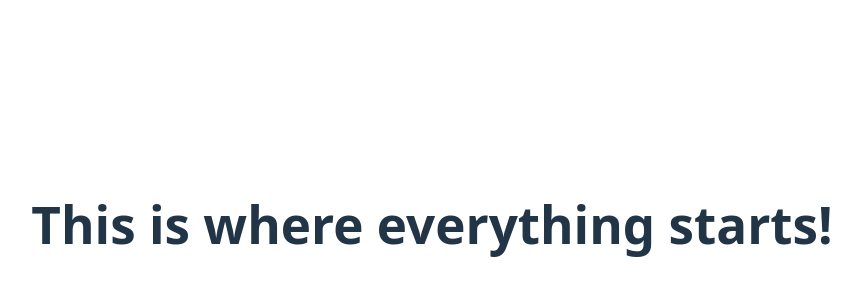
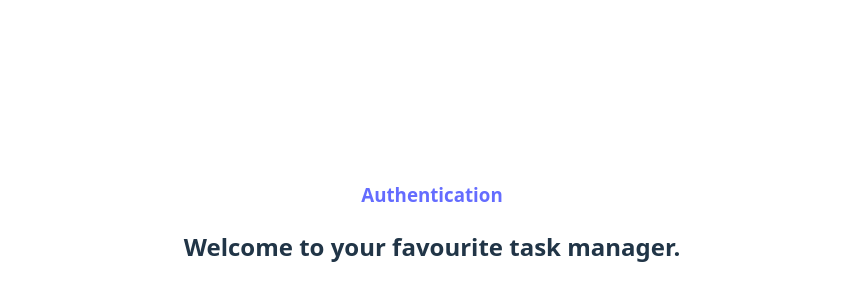
Before and after one commit to MarcoA-Pozol/TaskManager, a React (Vite) app in the folder TManagerClient/: page / in a window 1280 px wide. Shown: the part 176-476 px from the top of the page, without its empty margins (208-1069 px from the left). Built offline with nearby package versions, Linux system fonts and the light colour scheme.

Commit message:
Added routing for components.

```diff
--- a/TManagerClient/package.json
+++ b/TManagerClient/package.json
@@ -10,8 +10,10 @@
     "preview": "vite preview"
   },
   "dependencies": {
+    "framer-motion": "^12.9.2",
     "react": "^19.0.0",
-    "react-dom": "^19.0.0"
+    "react-dom": "^19.0.0",
+    "react-router-dom": "^7.5.3"
   },
   "devDependencies": {
     "@eslint/js": "^9.22.0",
--- a/TManagerClient/src/App.jsx
+++ b/TManagerClient/src/App.jsx
@@ -1,16 +1,8 @@
-import { useState } from 'react'
-import reactLogo from './assets/react.svg'
-import viteLogo from '/vite.svg'
-import './App.css'
+import './App.css';
+import AppRoutes from './routes/AppRoutes';
 
 function App() {
-  const [count, setCount] = useState(0)
-
-  return (
-    <>
-      <h1>This is where everything starts!</h1>
-    </>
-  )
+  return <AppRoutes/>
 }
 
 export default App
--- /dev/null
+++ b/TManagerClient/src/components/App/AppView.jsx
@@ -0,0 +1,14 @@
+import React from "react";
+import { NavLink } from "react-router-dom";
+
+const AppView = () => {
+
+    return (
+        <>
+            <NavLink to="/authentication" id="link-to-authentication"><h3>Authentication</h3></NavLink>
+            <h2>Welcome to your favourite task manager.</h2>
+        </>
+    );
+}
+
+export default AppView;
--- /dev/null
+++ b/TManagerClient/src/components/Authentication/AuthenticationView.jsx
@@ -0,0 +1,15 @@
+import React from "react";
+import { NavLink } from "react-router-dom";
+
+const AuthenticationView = () => {
+
+    return (
+        <>
+            <NavLink to="/" id="link-to-app"><h3>App</h3></NavLink>
+            <h1>Authentication</h1>
+            <p>This is the authentication view.</p>
+        </>
+    );
+}
+
+export default AuthenticationView;
--- /dev/null
+++ b/TManagerClient/src/components/PageNotFoundView.jsx
@@ -0,0 +1,12 @@
+import React from "react";
+
+const PageNotFoundView = () => {
+
+    return (
+        <>
+            <h2>404: Not Found</h2>
+        </>
+    );
+}
+
+export default PageNotFoundView;
--- /dev/null
+++ b/TManagerClient/src/routes/AppRoutes.jsx
@@ -0,0 +1,22 @@
+import React from "react";
+import { BrowserRouter as Router, Routes, Route } from "react-router-dom";
+import AppView from "../components/App/AppView.jsx";
+import AuthenticationView from "../components/Authentication/AuthenticationView.jsx";
+import PageNotFoundView from "../components/PageNotFoundView.jsx";
+import { AnimatePresence } from "framer-motion"; // Motion transition effect between pages change
+
+const AppRoutes = () => {
+    return (
+        <AnimatePresence>
+            <Router>
+                <Routes>
+                    <Route path="/" element={<AppView/>}/>
+                    <Route path="/authentication" element={<AuthenticationView/>}/>
+                    <Route path="*" element={<PageNotFoundView/>} />
+                </Routes>
+            </Router>
+        </AnimatePresence>
+    );
+};
+
+export default AppRoutes;
```
Also changed, not shown: 1 other file (tests, documents, lock files or other folders).
